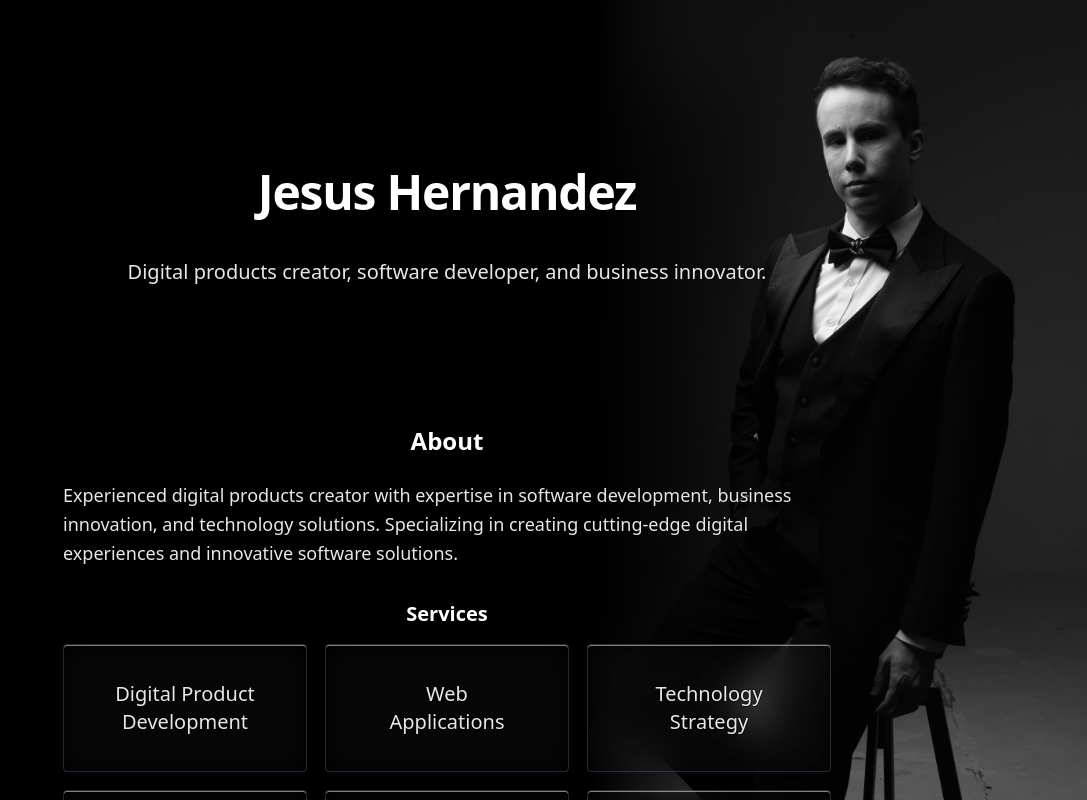
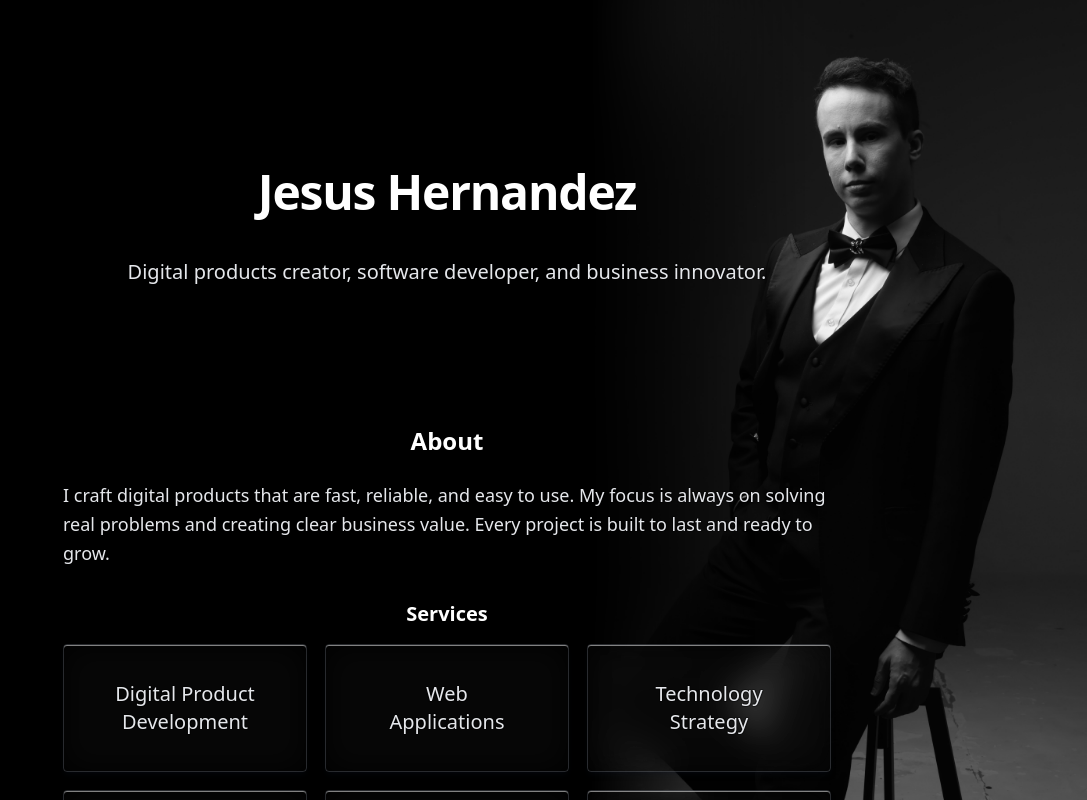
Before and after one commit to jhg/jhg.github.io, a SvelteKit app: page / in a window 1280 px wide. Shown: the top 800 px of the page, without its empty margins (193-1280 px from the left). Built offline with nearby package versions, Linux system fonts and the light colour scheme.

Commit message:
Improve text of about section

```diff
--- a/src/routes/+page.svelte
+++ b/src/routes/+page.svelte
@@ -66,9 +66,9 @@
 <section class="py-8" aria-labelledby="about-heading">
 	<h2 id="about-heading" class="text-center text-2xl font-bold text-white mb-6 text-stroke">About</h2>
 	<p class="text-lg portrait:text-center text-gray-200 max-w-3xl mx-auto leading-relaxed mb-8 text-stroke">
-		Experienced digital products creator with expertise in software development,
-		business innovation, and technology solutions. Specializing in creating
-		cutting-edge digital experiences and innovative software solutions.
+        I craft digital products that are fast, reliable, and easy to use.
+        My focus is always on solving real problems and creating clear business value.
+        Every project is built to last and ready to grow.
 	</p>
 
 	<ServicesGrid />
```
